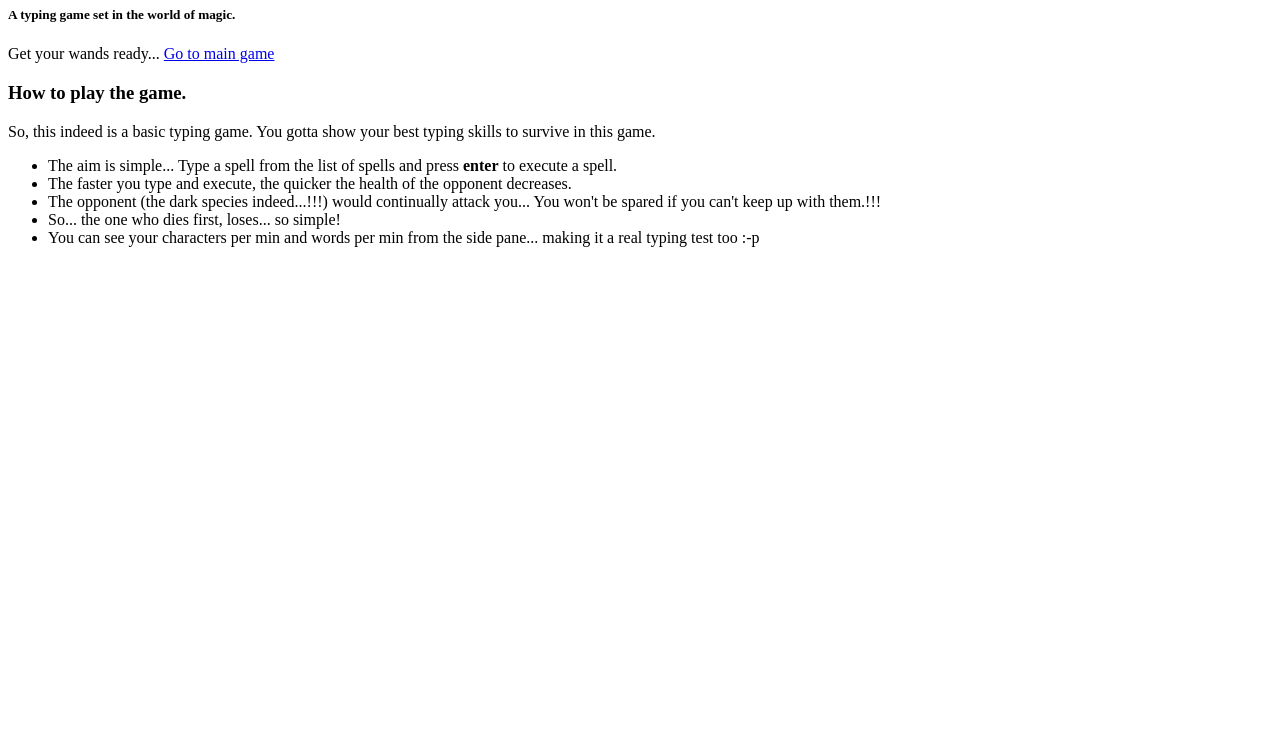
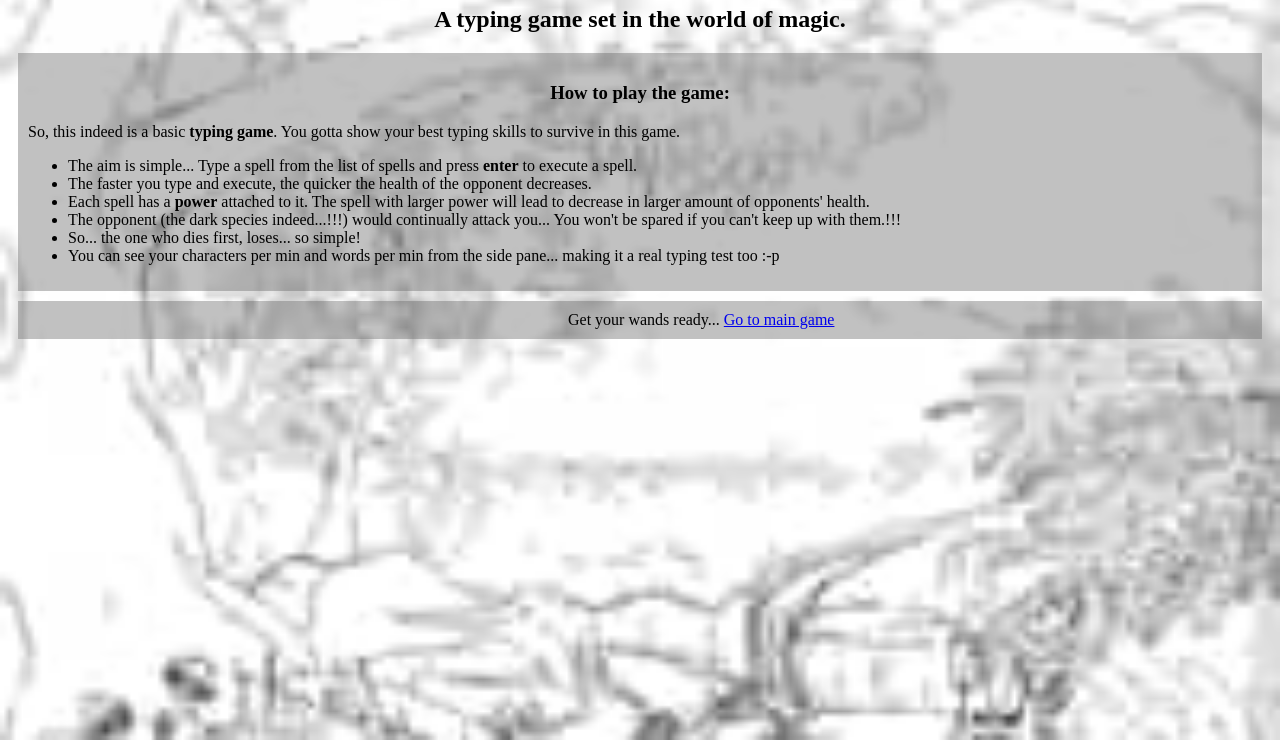
Before and after one commit to supra08/dueling-spells, a plain HTML site: page index.html in a window 1280 px wide. Shown: the part 60-800 px from the top of the page. Drawn offline with Linux system fonts and the light colour scheme.

Commit message:
basic styling added

```diff
--- a/index.html
+++ b/index.html
@@ -1,24 +1,53 @@
 <html>
 <head>
 <meta name="viewport" content="width=device-width, initial-scale=1.0"/>
+<style>
+	body {
+		background: url('./assets/back-2.jpg');
+		background-repeat: no-repeat;
+		background-size: cover;
+	}
+	h1 {
+		font-family: Arial;
+		text-align: center;
+	}
+	h3, h2 {
+		text-align: center;
+	}
+	.rules {
+		background-color: rgba(100, 100, 100, 0.4);
+		margin: 10px;
+		padding: 10px;
+	}
+	.level-box {
+		background-color: rgba(100, 100, 100, 0.4);
+		margin: 10px;
+		padding: 10px;
+		padding-left: 550px;
+	}
+	.level-box a {
+		text-align: center;
+	}
+</style>
 </head>
 <body>
 	<h1>Dueling Spells</h1>
-	<h5>A typing game set in the world of magic.</h5>
-	<div id="level-1" class="level-box">
-		Get your wands ready...
-		<a href="./game.html">Go to main game</a>
-	</div>
+	<h2>A typing game set in the world of magic.</h2>
 	<div class="rules">
-		<h3>How to play the game.</h3>
-		<p>So, this indeed is a basic typing game. You gotta show your best typing skills to survive in this game.</p>
+		<h3>How to play the game:</h3>
+		<p>So, this indeed is a basic <b>typing game</b>. You gotta show your best typing skills to survive in this game.</p>
 		<ul>
 			<li>The aim is simple... Type a spell from the list of spells and press <b>enter</b> to execute a spell.</li>
 			<li>The faster you type and execute, the quicker the health of the opponent decreases.</li>
+			<li>Each spell has a <b>power</b> attached to it. The spell with larger power will lead to decrease in larger amount of opponents' health.</li>
 			<li>The opponent (the dark species indeed...!!!) would continually attack you... You won't be spared if you can't keep up with them.!!!</li>
 			<li>So... the one who dies first, loses... so simple!</li>
 			<li>You can see your characters per min and words per min from the side pane... making it a real typing test too :-p</li>
 		</ul>
 	</div>
+	<div class="level-box">
+		Get your wands ready...
+		<a href="./game.html">Go to main game</a>
+	</div>
 </body>
 </html>
```
Also changed, not shown: game.html (+2 -2 lines).
